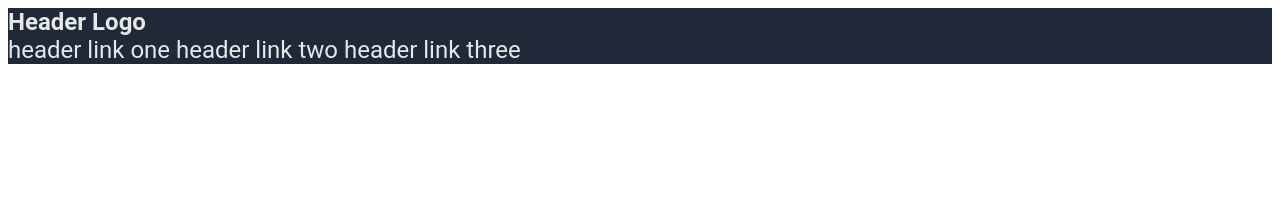
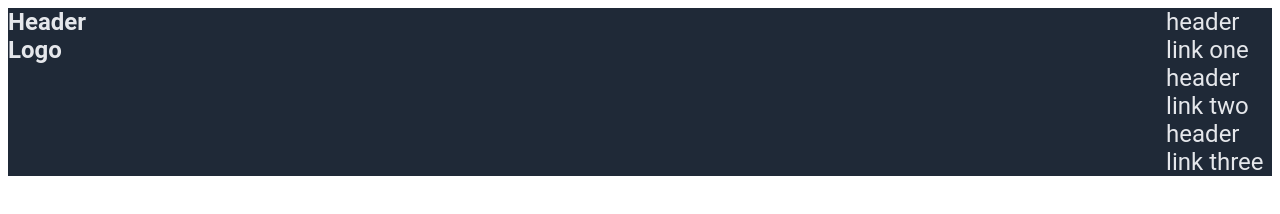
Before and after one commit to DevOnTie/odin-landing-page, a plain HTML site: page index.html in a window 1280 px wide. Drawn offline with Linux system fonts and the light colour scheme.

Commit message:
header top done

```diff
--- a/index.html
+++ b/index.html
@@ -9,15 +9,15 @@
 </head>
 <body>
 <header>
-  <div>
-    <div class="header-logo">
-      <strong>Header Logo</strong>
-    <div class="header-links">
+  <div class="header-top">
+  <div class="header-logo">
+      <strong class="logo-strong">Header Logo</strong>
+  <div class="header-links">
         header link one
         header link two
         header link three
-    </div>
-    </div>
+  </div>
+  </div>
   </div>
 </header>
 </body>
--- a/landing.css
+++ b/landing.css
@@ -1,5 +1,18 @@
-.header-logo{
-background-color: #1F2937;
+
+.header-top div{
+  display: flex;
+  background-color: #1F2937;
+  justify-content: center;
+}
+
+.logo-strong{
+  color: #E5E7EB;
+  font-size: 24px;
+  font-family: roboto;
+  }
+
+div.header-links{
+margin-left: 1080px;
 color: #E5E7EB;
 font-size: 24px;
 font-family: roboto;
```
